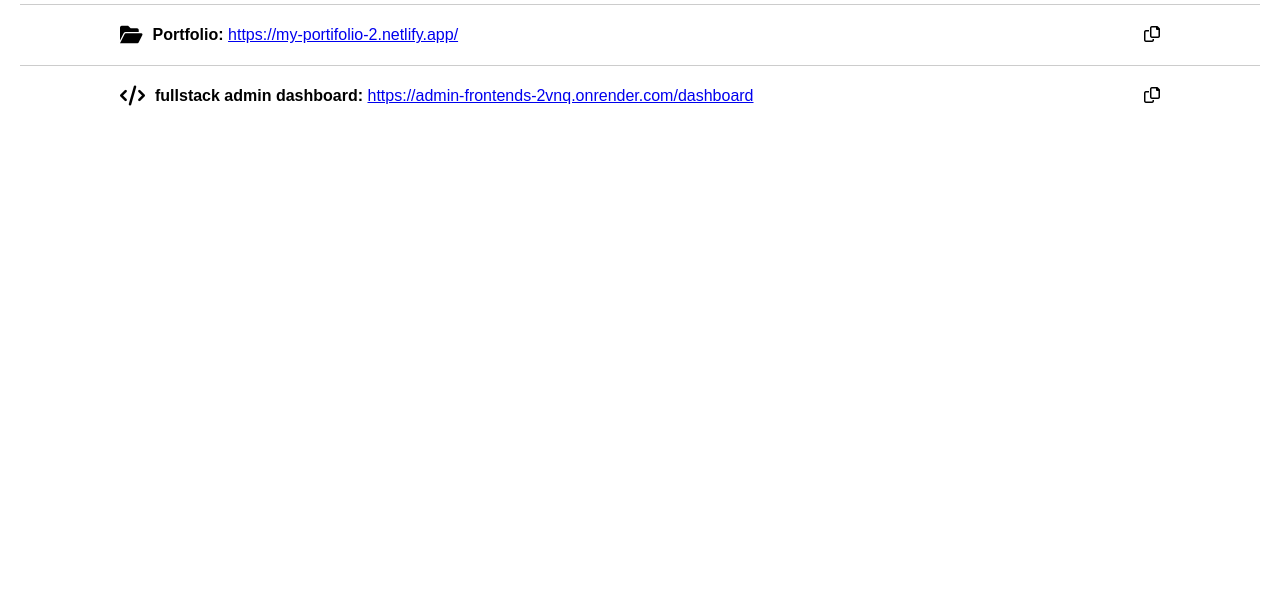
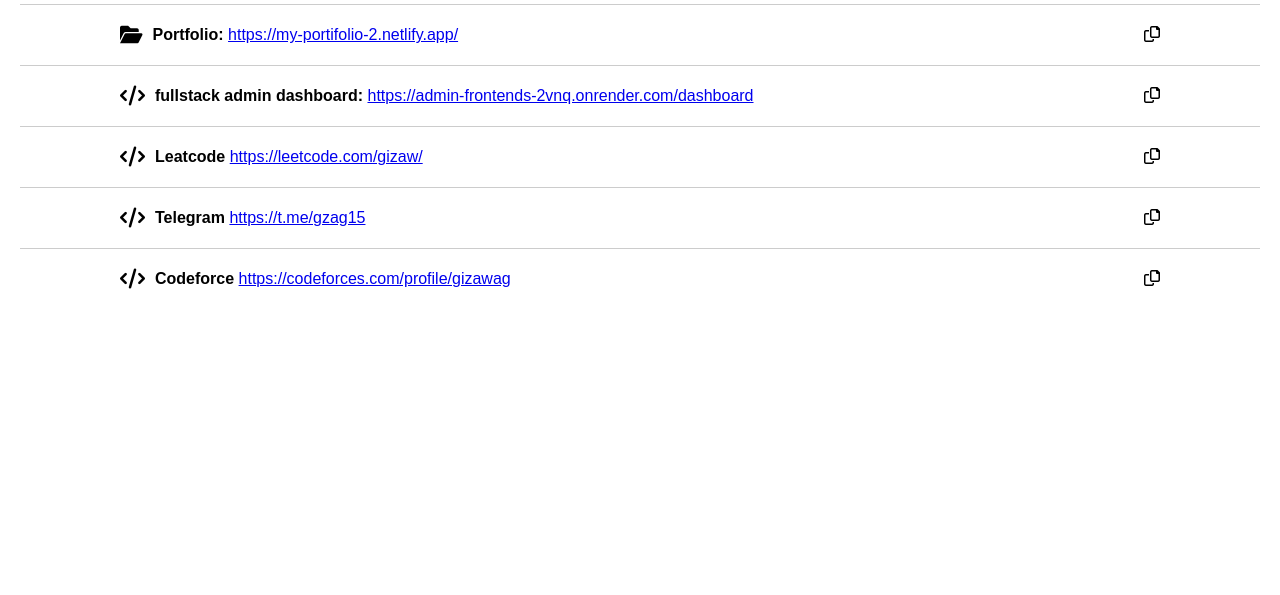
Before and after one commit to Gizaw-Agodo/fast-load, a plain HTML site: page index.html in a window 1280 px wide. Shown: the part 205-800 px from the top of the page. Drawn offline with Linux system fonts and the light colour scheme.

Commit message:
Update index.html

```diff
--- a/index.html
+++ b/index.html
@@ -40,7 +40,7 @@
 </head>
 <body>
 
-    <h1 style="margin-bottom: 50px;">Welcome to Your GitHub Pages Site</h1>
+    <h1 style="margin-bottom: 50px;">My fast load and access</h1>
 
     <ul>
         <li>
@@ -95,6 +95,56 @@
                 <i class="far fa-copy"></i>
             </span>
         </li>
+
+         <hr>
+
+         <li>
+            <i class="fas fa-code icon"></i>
+            <div class="link-info">
+                <strong>Leatcode</strong>
+                <a href="https://leetcode.com/gizaw/" target="_blank">
+                   https://leetcode.com/gizaw/
+                </a>
+            </div>
+            <span class="copy-button" onclick="copyToClipboard('https://leetcode.com/gizaw/')">
+                <i class="far fa-copy"></i>
+            </span>
+        </li>
+
+
+          <hr>
+
+         <li>
+            <i class="fas fa-code icon"></i>
+            <div class="link-info">
+                <strong>Telegram</strong>
+                <a href="https://t.me/gzag15" target="_blank">
+                   https://t.me/gzag15
+                </a>
+            </div>
+            <span class="copy-button" onclick="copyToClipboard('https://t.me/gzag15')">
+                <i class="far fa-copy"></i>
+            </span>
+        </li>
+
+          <hr>
+
+         <li>
+            <i class="fas fa-code icon"></i>
+            <div class="link-info">
+                <strong>Codeforce</strong>
+                <a href="https://codeforces.com/profile/gizawag" target="_blank">
+                   https://codeforces.com/profile/gizawag
+                </a>
+            </div>
+            <span class="copy-button" onclick="copyToClipboard('https://codeforces.com/profile/gizawag')">
+                <i class="far fa-copy"></i>
+            </span>
+        </li>
+
+
+
+
     </ul>
 
     <script>
```
